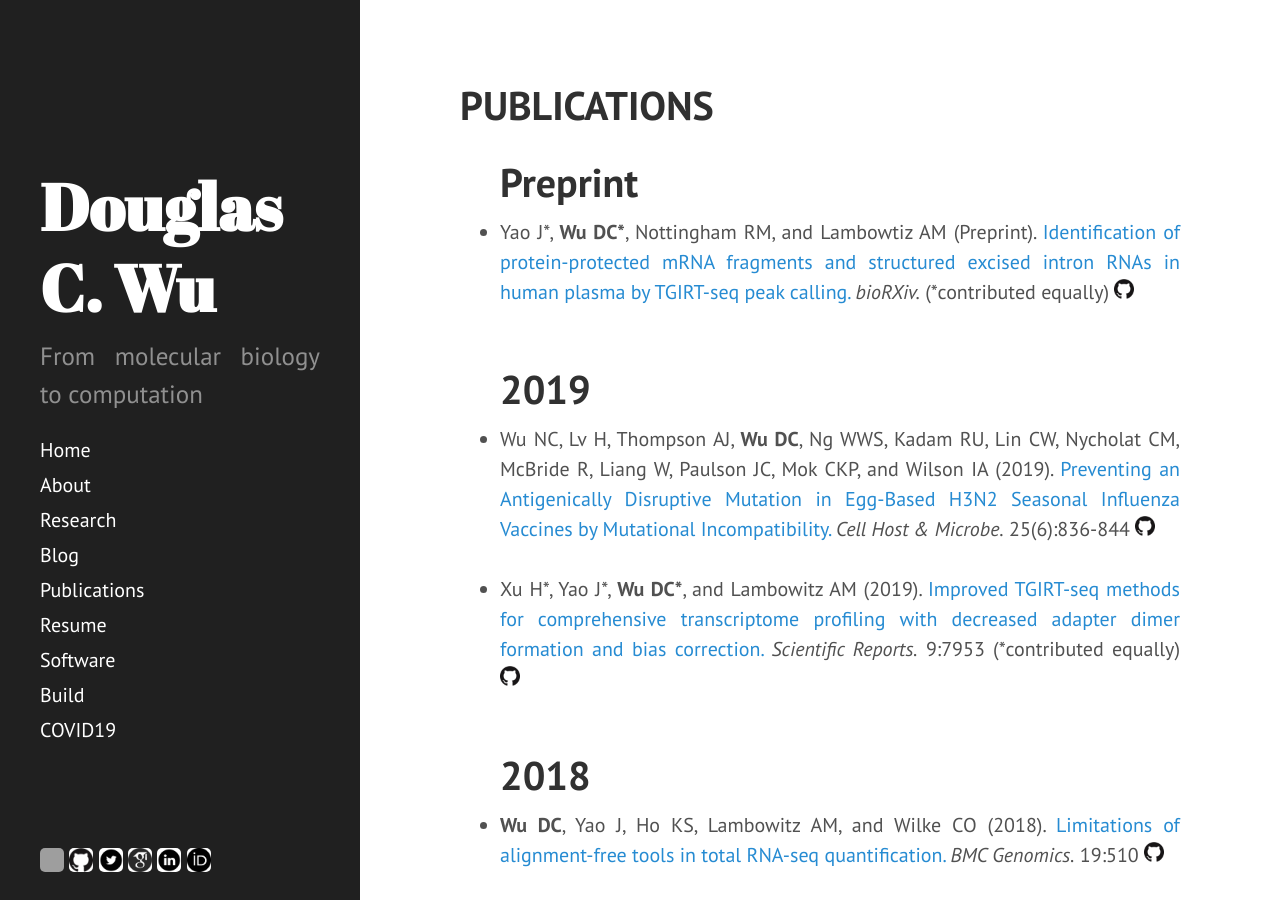
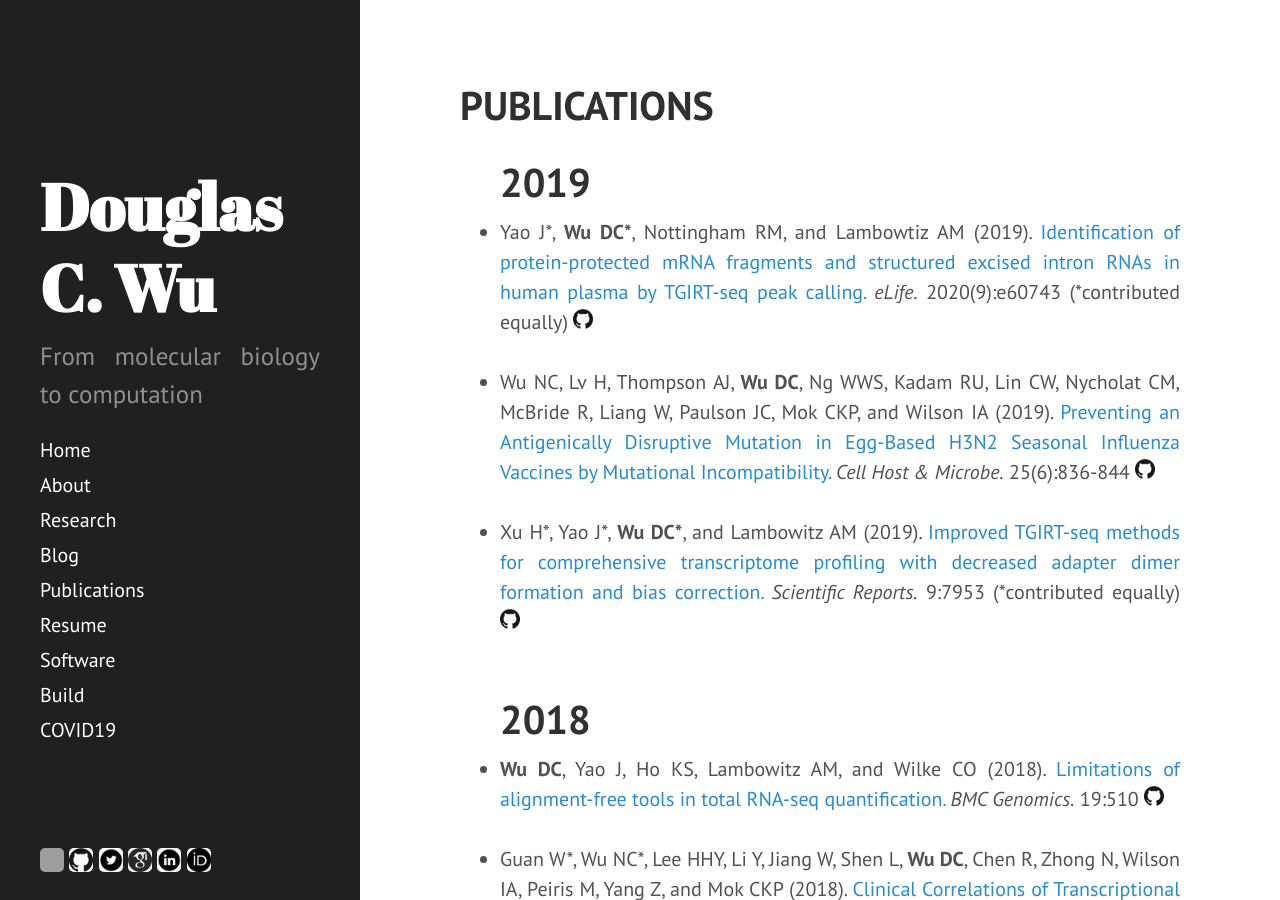
Before and after one commit to wckdouglas/wckdouglas.github.io, a Jekyll site: the page built from _pages/Publications.md, in a window 1280 px wide and 900 px high. Built offline with Jekyll 4.4.1, drawn with Linux system fonts in a browser that asks for light colours; comment, search, counter and statistics services are not loaded; grey boxes are pictures that could not be loaded.

Commit message:
added pub

```diff
--- a/_data/publications.yml
+++ b/_data/publications.yml
@@ -1,11 +1,11 @@
 - author: Yao J*, <b>Wu DC*</b>, Nottingham RM, and Lambowtiz AM
-  year: Preprint
+  year: 2019
   title: "Identification of protein-protected mRNA fragments and structured excised intron RNAs in human plasma by TGIRT-seq peak calling"
-  vol: "(*contributed equally)"
-  ref: bioRXiv
+  vol: "2020(9):e60743 (*contributed equally)"
+  ref: eLife
   scripts: https://github.com/wckdouglas/cfNA
-  link: https://www.biorxiv.org/content/10.1101/2020.06.25.171439v1
-  doi: 10.1101/2020.06.25.171439
+  link: https://elifesciences.org/articles/60743
+  doi: 10.7554/eLife.60743
 
 
 - author: Wu NC, Lv H, Thompson AJ, <b>Wu DC</b>, Ng WWS, Kadam RU, Lin CW, Nycholat CM, McBride R, Liang W, Paulson JC, Mok CKP, and Wilson IA
```
